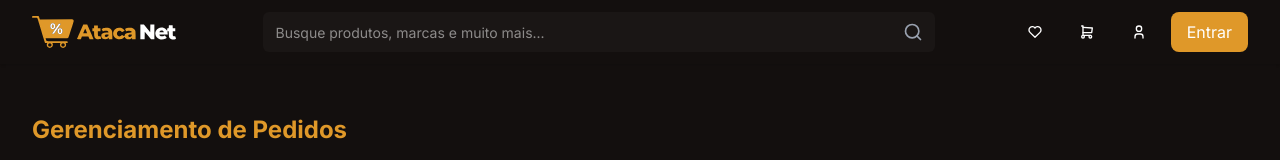
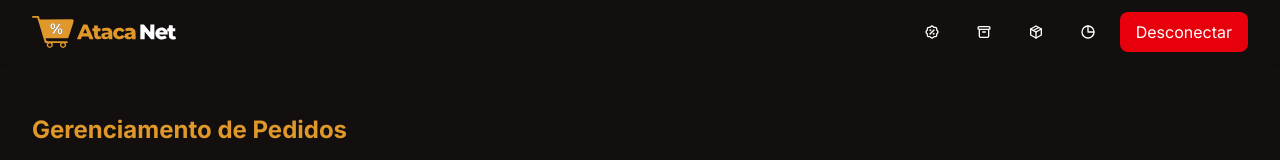
Before and after one commit to ProcessAI/unieuro-devops-202501, a Next.js app in the folder client/: page /admin/clients in a window 1280 px wide. Shown: the top 160 px of the page. Built offline with nearby package versions, Linux system fonts and the light colour scheme; no server answers.

Commit message:
header corrigida

```diff
--- a/client/src/components/AdminHeader.tsx
+++ b/client/src/components/AdminHeader.tsx
@@ -55,7 +55,7 @@ export function AdminHeader() {
         </Link>
 
         <Link
-          href="" //Caminho para pedidos
+          href="/admin/clients" //Caminho para pedidos
           title="Pedidos"
           className="cursor-pointer flex items-center justify-center gap-2 whitespace-nowrap rounded-md text-sm font-medium ring-offset-background transition-colors focus-visible:outline-none focus-visible:ring-2 focus-visible:ring-ring focus-visible:ring-offset-2 disabled:pointer-events-none disabled:opacity-50 [&_svg]:pointer-events-none [&_svg]:size-4 [&_svg]:shrink-0 hover:text-[#DF9829] hover:bg-[#1a1615] hover:text-accent-foreground h-10 w-10"
         >
--- a/client/src/pages/admin/clients.tsx
+++ b/client/src/pages/admin/clients.tsx
@@ -1,5 +1,5 @@
 import { useEffect, useState } from 'react';
-import { Header } from '@/components/Header';
+import { AdminHeader } from '@/components/AdminHeader';
 import { Footer } from '@/components/Footer';
 import {
   IconCircleCheck,
@@ -95,7 +95,7 @@ export default function PaginaPedidos() {
     <div className="min-h-screen bg-[#130F0E] text-white flex flex-col">
       <header className="bg-[#130F0E] shadow-sm">
         <div className="max-w-7xl mx-auto px-4 sm:px-6 lg:px-8">
-          <Header />
+          <AdminHeader />
         </div>
       </header>
       <main className="flex-grow max-w-7xl mx-auto px-4 sm:px-6 lg:px-8 py-12 w-full">
```
